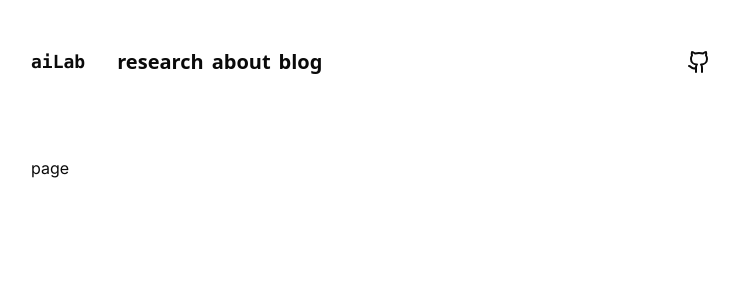
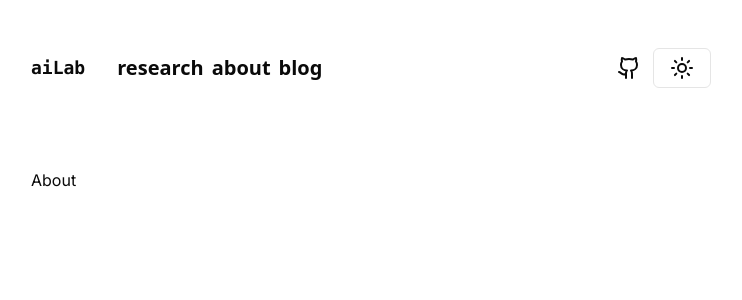
Before and after one commit to u0fz-ai-lab/ai-research-lab-site, a Next.js app: page /about in a window 1280 px wide. Shown: the top 300 px of the page, without its empty margins (269-1011 px from the left). Built offline with nearby package versions, Linux system fonts and the light colour scheme.

Commit message:
add todo.md plus theme toggle mockup

```diff
--- a/app/about/page.jsx
+++ b/app/about/page.jsx
@@ -1,7 +1,5 @@
-import React from "react";
-
 const page = () => {
-	return <div>page</div>;
+	return <div>About</div>;
 };
 
 export default page;
--- a/app/page.jsx
+++ b/app/page.jsx
@@ -11,8 +11,7 @@ import {
 	CardHeader,
 	CardTitle,
 } from "@/components/ui/card";
-import { Cloud, Download } from "lucide-react";
-import { ArrowRight } from "lucide-react";
+import { Download } from "lucide-react";
 import { LucideGithub } from "lucide-react";
 
 export default function Home() {
--- a/app/posts/page.jsx
+++ b/app/posts/page.jsx
@@ -1,7 +1,5 @@
-import React from "react";
-
 const page = () => {
-	return <div>page</div>;
+	return <div>Blog</div>;
 };
 
 export default page;
--- a/app/publications/page.jsx
+++ b/app/publications/page.jsx
@@ -1,7 +1,7 @@
 import React from "react";
 
 const page = () => {
-	return <div>page</div>;
+	return <div>Publications</div>;
 };
 
 export default page;
--- a/components/Header.jsx
+++ b/components/Header.jsx
@@ -1,5 +1,6 @@
-import { GithubIcon } from "lucide-react";
+import { GithubIcon, Linkedin, Sun } from "lucide-react";
 import Link from "next/link";
+import { Button } from "./ui/button";
 
 const Header = () => {
 	return (
@@ -17,9 +18,14 @@ const Header = () => {
 					<Link href="/posts">blog</Link>
 				</div>
 			</div>
-			<Link href="/">
-				<GithubIcon />
-			</Link>
+			<div className="flex items-center gap-3 justify-between">
+				<Link href="/">
+					<GithubIcon />
+				</Link>
+				<Button variant="outline">
+					<Sun />
+				</Button>
+			</div>
 		</nav>
 	);
 };
```
Also changed, not shown: 1 other file (tests, documents, lock files or other folders).
